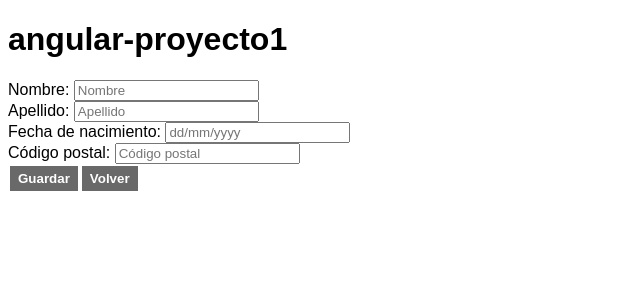
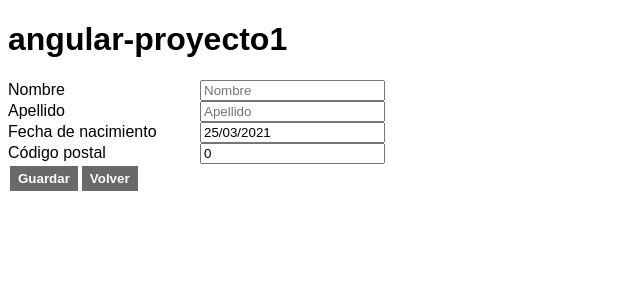
Before and after one commit to a-saracho/angular-proyecto1, an Angular app: page /formulario in a window 1280 px wide. Shown: the top 300 px of the page, without its empty margins (0-640 px from the left). Built offline with nearby package versions, Linux system fonts and the light colour scheme.

Commit message:
Cambios a formulario para poder crear  editar con él

```diff
--- a/src/app/app.module.ts
+++ b/src/app/app.module.ts
@@ -4,6 +4,7 @@ import { BrowserModule } from '@angular/platform-browser';
 import { AppRoutingModule } from './app-routing.module';
 import { AppComponent } from './app.component';
 import { HttpClientModule } from '@angular/common/http';
+import { FormsModule } from '@angular/forms';
 import { ListadoComponent } from './listado/listado.component';
 import { FormularioComponent } from './formulario/formulario.component';
 
@@ -17,6 +18,7 @@ import { FormularioComponent } from './formulario/formulario.component';
     BrowserModule,
     AppRoutingModule,
     HttpClientModule,
+    FormsModule,
   ],
   providers: [],
   bootstrap: [AppComponent]
--- a/src/app/formulario/formulario.component.css
+++ b/src/app/formulario/formulario.component.css
@@ -0,0 +1,4 @@
+label {
+    display: inline-block;
+    width: 12em;
+}
--- a/src/app/formulario/formulario.component.html
+++ b/src/app/formulario/formulario.component.html
@@ -1,20 +1,22 @@
+<form>
     <div>
-    <label for="cliente-nombre">Nombre: </label>
-    <input id="cliente-nombre" placeholder="Nombre">
+        <label for="nombre">Nombre </label>
+        <input type="text" id="nombre" name="nombre" placeholder="Nombre" [(ngModel)]="cliente.nombre">
     </div>
     <div>
-    <label for="cliente-apellido">Apellido: </label>
-    <input id="cliente-apellido" placeholder="Apellido">
+        <label for="apellido">Apellido </label>
+        <input type="text" id="apellido" name="apellido" placeholder="Apellido" [(ngModel)]="cliente.apellido">
     </div>
     <div>
-    <label for="cliente-nombre">Fecha de nacimiento: </label>
-    <input id="cliente-nombre" placeholder="dd/mm/yyyy">
+        <label for="fecha_nacimiento">Fecha de nacimiento </label>
+        <input type="text" id="fecha_nacimiento" name="fecha_nacimiento" placeholder="dd/mm/yyyy" [ngModel]="cliente.fecha_nacimiento | date:'dd/MM/yyyy'">
     </div>
     <div>
-    <label for="cliente-nombre">Código postal: </label>
-    <input id="cliente-nombre" placeholder="Código postal">
+        <label for="cp">Código postal </label>
+        <input type="number" min="0" id="cp" name="cp" placeholder="Código postal" [(ngModel)]="cliente.cp">
     </div>
     <div>
         <button>Guardar</button>
         <button routerLink="/listado">Volver</button>
     </div>
+</form>
--- a/src/app/formulario/formulario.component.ts
+++ b/src/app/formulario/formulario.component.ts
@@ -1,4 +1,7 @@
-import { Component, OnInit } from '@angular/core';
+import { Cliente } from './../cliente';
+import { ClienteService } from './../servicios/cliente.service';
+import { Component, OnInit, Input } from '@angular/core';
+import { ActivatedRoute } from '@angular/router';
 
 @Component({
   selector: 'app-formulario',
@@ -7,9 +10,19 @@ import { Component, OnInit } from '@angular/core';
 })
 export class FormularioComponent implements OnInit {
 
-  constructor() { }
+  cliente: Cliente = {id : 0, nombre : '', apellido: '', fecha_nacimiento : new Date(), cp : 0};
+
+  constructor(private router: ActivatedRoute, private clienteService: ClienteService) { }
 
   ngOnInit(): void {
+    const id = +this.router.snapshot.paramMap.get('id');
+
+    if (id)
+    {
+      this.clienteService.getCliente(id).subscribe(
+        cliente => this.cliente = cliente
+      );
+    }
   }
 
 }
--- a/src/app/servicios/cliente.service.ts
+++ b/src/app/servicios/cliente.service.ts
@@ -14,7 +14,7 @@ export class ClienteService {
     { id: 2, nombre: 'Paquito', apellido: 'Paquitez', fecha_nacimiento: new Date('1990/02/20'), cp: 48010 },
   ];
 
-  private clientesUrl = 'http://localhost:3000/clientes';
+  private clientesUrl = 'http://localhost:3000/clientes/';
   httpOptions = {
     headers: new HttpHeaders({ 'Content-Type': 'application/json' })
   };
@@ -22,8 +22,12 @@ export class ClienteService {
   constructor( private http: HttpClient ) {
   }
 
-  obtenerClientes(): Observable<Cliente[]> {
+  getClientes(): Observable<Cliente[]> {
     return this.http.get<Cliente[]>(this.clientesUrl);
+  }
+
+  getCliente(id: number): Observable<Cliente> {
+    return this.http.get<Cliente>(this.clientesUrl + id);
   }
 
 
```
Lines whose indentation alone changed are shown as unchanged.
